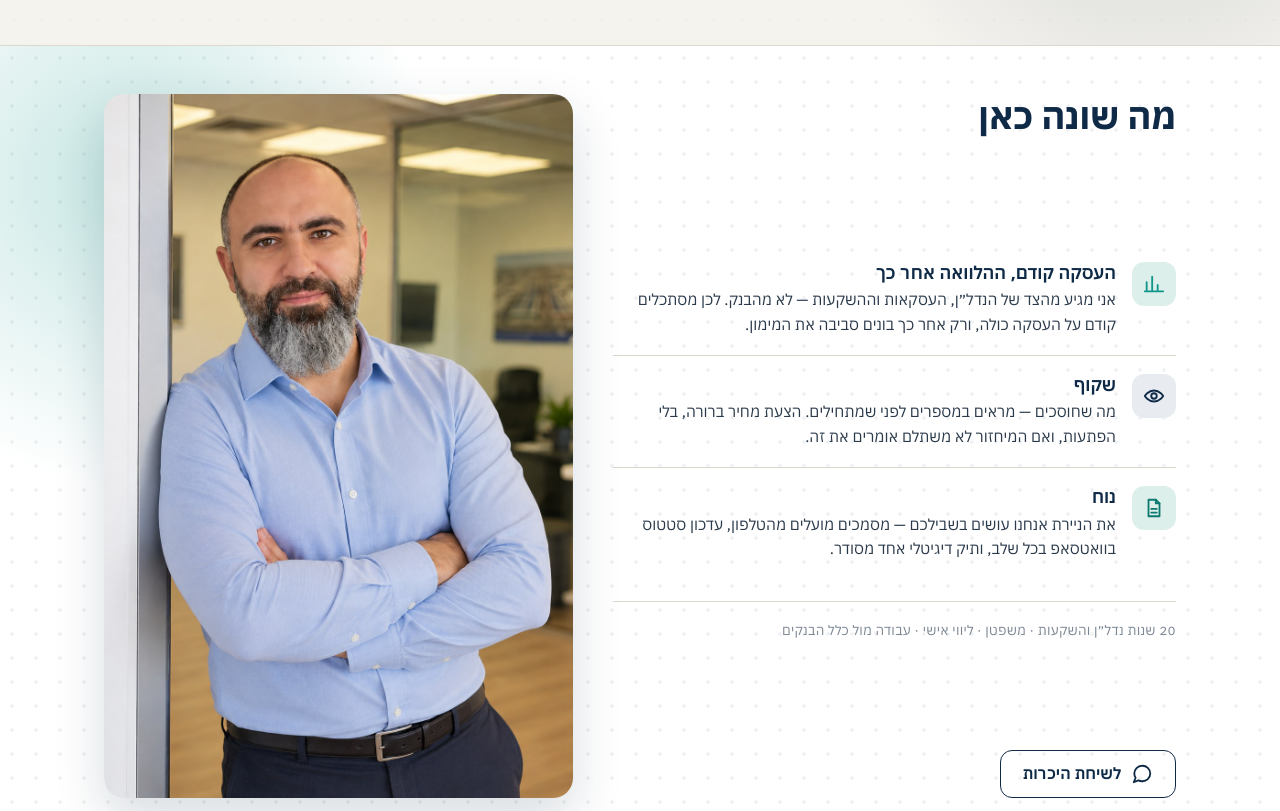
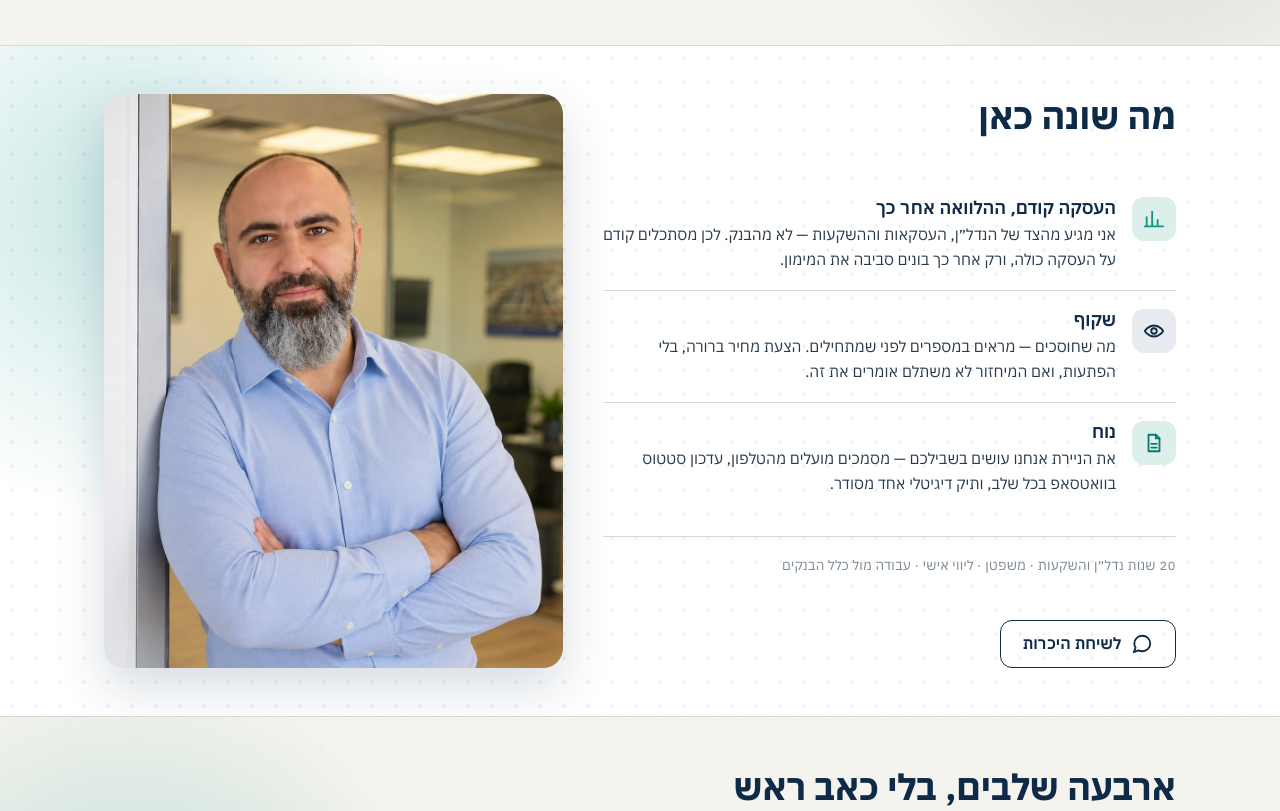
Before and after one commit to levydave1/barur-site, a plain HTML site: page index.html in a window 1280 px wide. Shown: the part 974-1785 px from the top of the page. Drawn offline with Linux system fonts and the light colour scheme.

Commit message:
Add files via upload

```diff
--- a/assets/css/style.css
+++ b/assets/css/style.css
@@ -110,7 +110,7 @@ p{margin:0 0 1em;text-wrap:pretty}
 .step:nth-child(3) .step-num{background:var(--navy-2)}
 .step:nth-child(4) .step-num{background:var(--teal-dark)}
 .step p{font-size:15px;margin:0}
-.why-grid{display:grid;grid-template-columns:1.2fr 1fr;gap:40px;align-items:stretch}
+.why-grid{display:grid;grid-template-columns:1.25fr 1fr;gap:40px;align-items:start}
 .why-col{display:flex;flex-direction:column;justify-content:space-between;height:100%}
 .why-cta{align-self:flex-start;margin-top:28px}
 .why-list{display:flex;flex-direction:column}
@@ -122,8 +122,8 @@ p{margin:0 0 1em;text-wrap:pretty}
 .why-item h3{margin:0 0 4px;font-size:18px}
 .why-item p{margin:0;font-size:15.5px}
 .facts-line{margin-top:22px;padding-top:18px;border-top:1px solid var(--line);font-size:13.5px;letter-spacing:.02em;color:var(--stone)}
-.why-photo{border-radius:20px;overflow:hidden;box-shadow:0 20px 50px rgba(15,42,71,.16);min-height:100%}
-.why-photo img{width:100%;height:100%;min-height:420px;object-fit:cover;object-position:top center}
+.why-photo{border-radius:20px;overflow:hidden;box-shadow:0 20px 50px rgba(15,42,71,.16);aspect-ratio:4/5}
+.why-photo img{width:100%;height:100%;object-fit:cover;object-position:top center}
 .stats{display:grid;grid-template-columns:repeat(3,minmax(0,1fr));gap:18px}
 .stat .v{font-size:40px;font-weight:700;color:var(--teal);line-height:1}
 .stat .d{font-size:15px;margin-top:8px}
@@ -237,7 +237,6 @@ html.a11y-fs-3 body{font-size:21px}
 
 @media (max-width:900px){
   .hero-grid,.grid-3,.grid-2,.steps,.stats,.calc,.about-grid,.contact-grid,.why-grid{grid-template-columns:1fr}
-  .why-photo img{min-height:280px}
   .site-footer .wrap{grid-template-columns:1fr}
   .hero{padding:36px 0 32px}
   .section{padding:36px 0}
```
